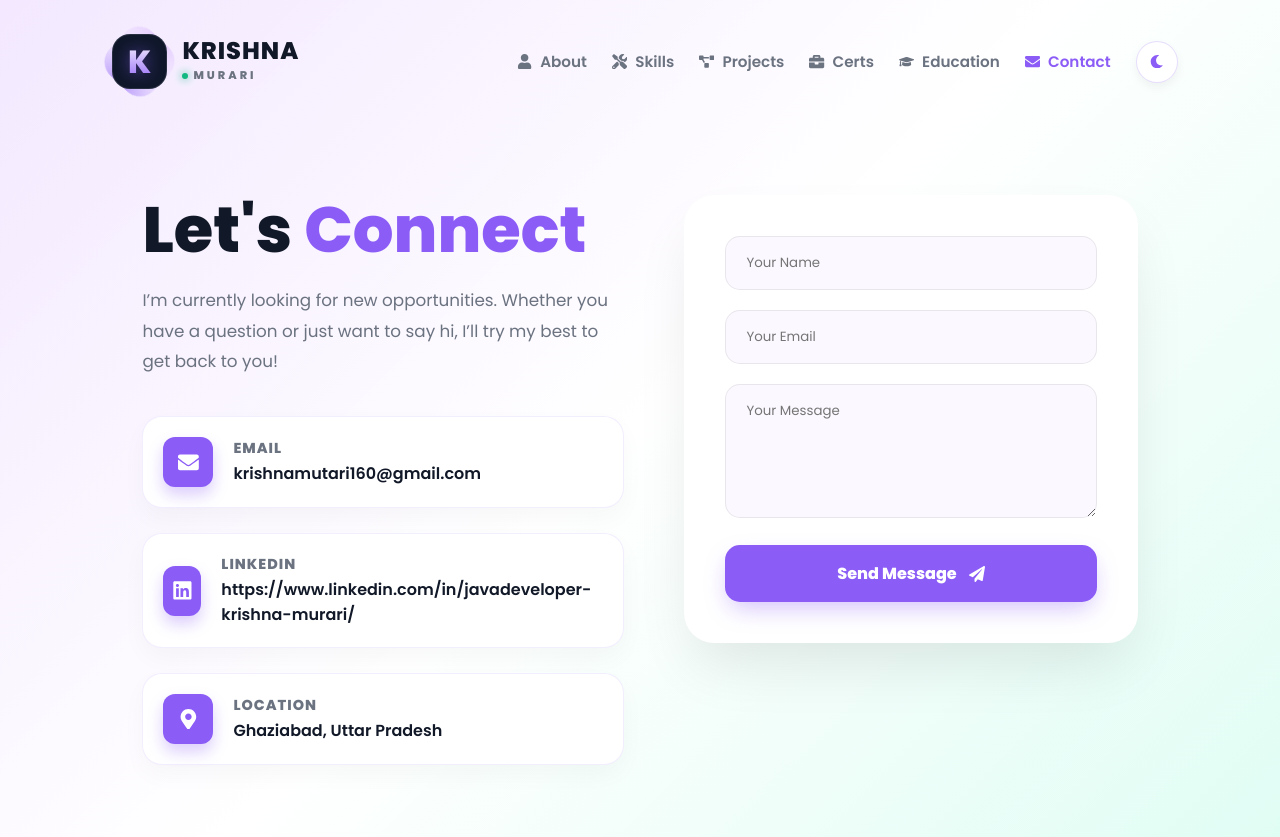
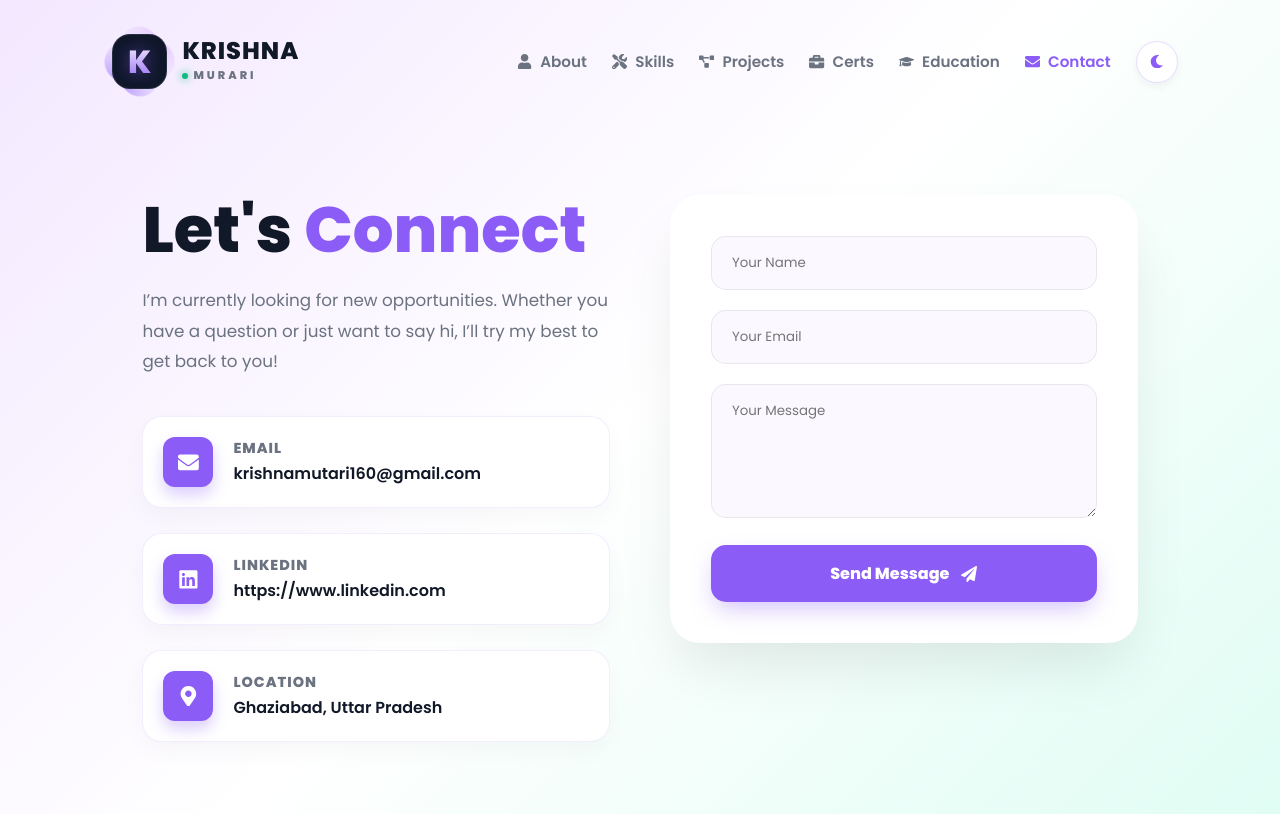
Before and after one commit to murari-kris/myportfolio2, a React (Vite) app: page /contact in a window 1280 px wide. After the commit the page ends 814 px from the top, so only its background shows below. Built offline with nearby package versions, Linux system fonts and the light colour scheme.

Commit message:
updated contact.jsx

```diff
--- a/src/components/Contact.jsx
+++ b/src/components/Contact.jsx
@@ -79,7 +79,7 @@ function Contact() {
               <div className="icon-box"><FaLinkedin /></div>
               <div>
                 <h4>LinkedIn</h4>
-                <p>https://www.linkedin.com/in/javadeveloper-krishna-murari/</p>
+                <p>https://www.linkedin.com</p>
               </div>
             </div>
             <div className="info-item">
```
